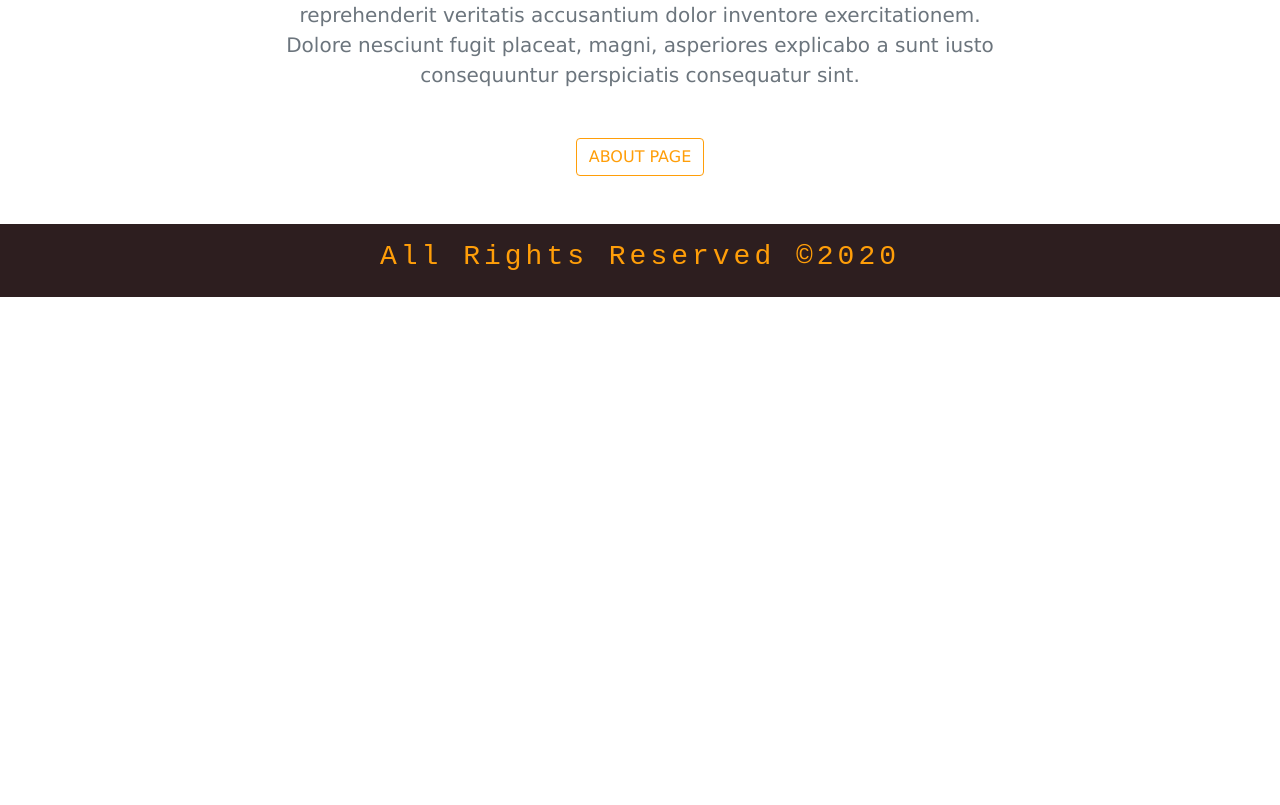
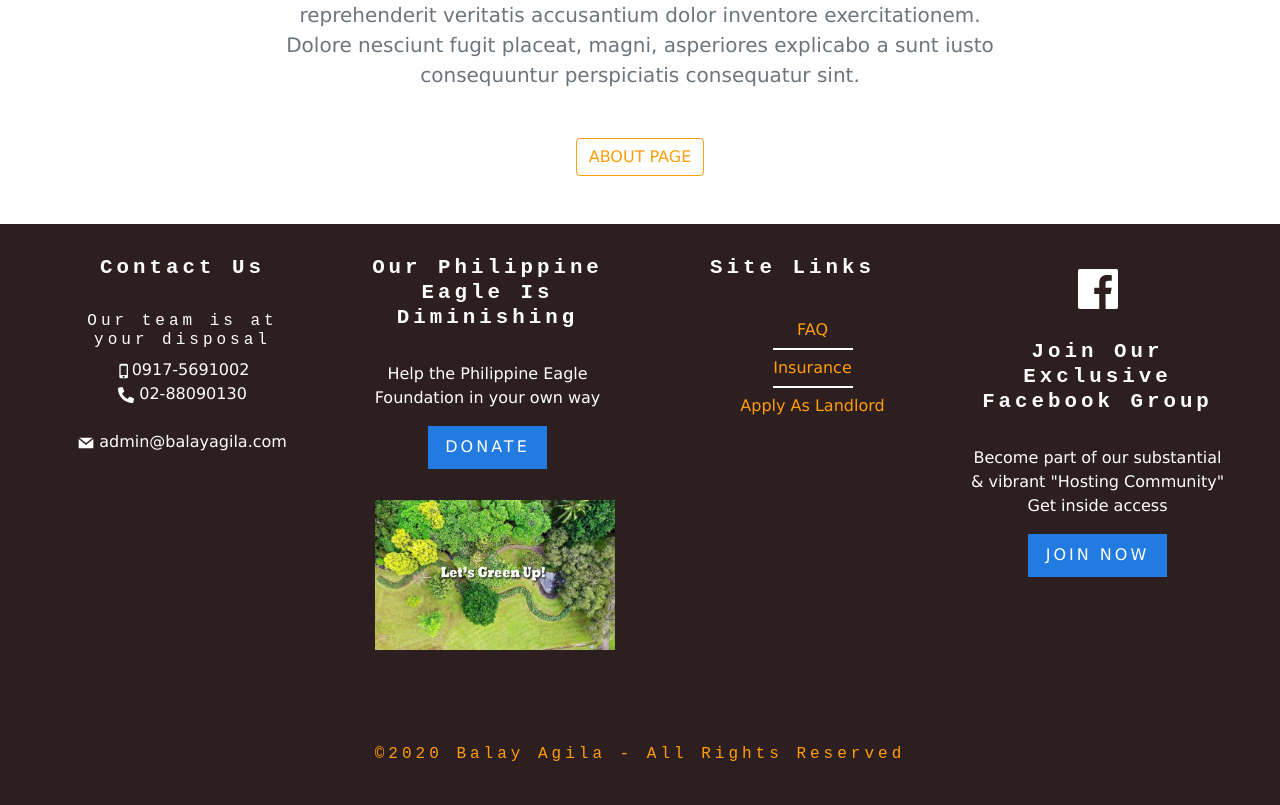
Before and after one commit to icebert04/veggy, a Gatsby site: page /blog in a window 1280 px wide. Shown: the part 468-1273 px from the top of the page. Before the commit the page ends 800 px from the top, so only its background shows below. Built offline with nearby package versions, Linux system fonts and the light colour scheme; Gatsby itself is replaced by a stand-in of ours.

Commit message:
Edited Footer.js

```diff
--- a/src/components/globals/Footer.js
+++ b/src/components/globals/Footer.js
@@ -1,15 +1,107 @@
-import React from 'react'
+import React, { Component } from "react";
+import Plant from "../../images/Plant-Based.jpg";
+import { Link } from "gatsby";
 
-export default function Footer() {
+import { GrFacebook, GrMail } from "react-icons/gr";
+import { FaPhoneAlt } from "react-icons/fa";
+import { MdPhoneIphone } from "react-icons/md";
+
+export default class Futer extends Component {
+  render() {
     return (
-        <footer className="footer py-3">
-           <div className="container">
-           <div className="row">
-           <div className="col-10 mx-auto col-md-6 text-yellow text-center text-capitalize">
-           <h3>all rights reserved &copy;{new Date().getFullYear().toString()}</h3>
-           </div>
-           </div>
-           </div>
-        </footer>
-    )
+      <section className="footer">
+        <div className="footer-center">
+          <article className="footer-item">
+            <h5 className="footer-title">contact us</h5>
+            <h6>Our team is at your disposal</h6>
+
+            <p>
+              <b>
+                <MdPhoneIphone />
+              </b>
+              0917-5691002
+            </p>
+
+            <p>
+              <b>
+                <FaPhoneAlt />
+              </b>{" "}
+              02-88090130
+            </p>
+
+            <br />
+            <p>
+              <b>
+                <GrMail />
+              </b>{" "}
+              admin@balayagila.com
+            </p>
+            <br />
+
+          </article>
+
+          <article className="footer-item">
+            <div>
+              <h5  className="footer-title">Our Philippine Eagle is diminishing</h5>
+              <p>Help the Philippine Eagle Foundation in your own way</p>
+              <a
+                className="footer-btn"
+                href="https://www.philippineeaglefoundation.org/"
+                target="_new"
+              >
+                Donate
+              </a>
+            </div>
+            <div>
+              <img src={Plant} className="footer-image" alt="Plant Based" />
+            </div>
+          </article>
+
+          <div className="footer-item">
+            <h5  className="footer-title">Site Links</h5>
+            <ul className="footer-sites footer-link">
+            <li>
+            <Link to="/apply" target="_blank">
+              FAQ
+            </Link>
+            </li>
+              <div className="seperator" />
+            <li>
+            <Link to="/apply" target="_blank">
+              insurance
+            </Link>
+            </li>
+              <div className="seperator" />
+            <li>
+                <Link to="/apply" target="_blank">
+                  Apply As Landlord
+                </Link>
+              </li>
+            </ul>
+          </div>
+
+          <div className="footer-item">
+            <span>
+              <GrFacebook />
+            </span>
+            <h5  className="footer-title">Join our exclusive facebook group</h5>
+
+            <p>
+              Become part of our substantial & vibrant "Hosting Community"
+              <br /> Get inside access
+            </p>
+            <a
+              href="https://www.facebook.com/groups/203282164142189/"
+              target="_new"
+              className="footer-btn"
+            >
+              Join Now
+            </a>
+          </div>
+        </div>
+
+        <h6 className="copyright text-yellow">©2020 Balay Agila - All Rights Reserved</h6>
+      </section>
+    );
+  }
 }
--- a/src/components/layout.css
+++ b/src/components/layout.css
@@ -4,6 +4,7 @@
   --mainGrey: #ece8dc;
   --mainWhite: #fff;
   --mainDark: #222;
+  --mainBlue: #227be0;
 }
 
 body {
@@ -62,6 +63,143 @@ h6 {
   background-position: center;
   background-size: cover;
 }
+
+.footer-center {
+  width: 90vw;
+  margin: 0 auto;
+  margin-bottom: 5rem;
+  display: grid;
+  grid-template-columns: repeat(auto-fill, minmax(255px, 1fr));
+  grid-row-gap: 2rem;
+  grid-column-gap: 50px;
+}
+
+.footer {
+  padding: 2rem 0;
+
+  color: var(--mainWhite);
+  background-color: var(--mainBlack);
+  text-align: center;
+  align-content: center !important;
+}
+
+.footer h5 {
+  letter-spacing: var(--mainSpacing);
+  text-transform: capitalize;
+}
+
+.footer p {
+  width: 80%;
+  margin: 0 auto;
+}
+
+.footer b {
+  font-size: 16px;
+}
+
+.footer-btn {
+  margin: 1rem;
+
+  display: inline-block;
+  text-decoration: none !important;
+  letter-spacing: 3px;
+  color: var(--mainWhite);
+  background: var(--mainBlue);
+  padding: 0.4rem 0.9rem;
+  border: 3px solid var(--mainBlue);
+  transition: all 0.3s linear;
+  text-transform: uppercase;
+  cursor: pointer;
+}
+
+.footer-btn:hover {
+  text-decoration: none !important;
+  background: transparent !important;
+  color: var(--mainWhite) !important;
+}
+
+.footer form {
+  display: block;
+}
+
+.seperator {
+  width: 5rem;
+  height: 2px;
+  margin: 0px auto;
+  background: var(--mainWhite);
+}
+
+.footer ul {
+  list-style: none;
+}
+
+.footer li {
+  display: inline-block;
+  margin: 6px;
+}
+
+.footer li a {
+  text-decoration: none;
+  color: var(--mainYellow);
+}
+
+.footer-sites {
+  font: small-caps;
+}
+
+.footer-link {
+  text-decoration: none;
+  color: var(--primaryColor);
+  text-transform: capitalize;
+}
+
+.footer-link li a:hover {
+  color: var(--mainYellow);
+  text-decoration: solid;
+}
+
+.footer a:hover {
+  cursor: pointer;
+}
+
+.footer-title {
+  letter-spacing: 3px;
+  text-transform: capitalize;
+
+  display: inline-block;
+
+  font-size: 1.3rem;
+  font-weight: bold;
+  margin-bottom: 1.5em;
+}
+
+.footer-image {
+  margin: 15px;
+  position: relative;
+  max-width: 15rem;
+}
+
+.footer-item span {
+  align-content: center !important;
+  display: inline-block;
+  color: var(--primaryColor);
+  font-size: 2.5rem;
+  margin-bottom: 1.5rem;
+}
+@media screen and (min-width: 992px) {
+  .footer-center {
+    width: 95vw;
+    max-width: 1170px;
+    /* grid-template-columns: repeat(2, 1fr); */
+  }
+}
+
+@media screen and (min-width: 1200px) {
+  .footer p {
+    width: 100%;
+  }
+}
+
 .btn-yellow {
   color: var(--mainYellow);
   border-color: var(--mainYellow);
```
Also changed, not shown: src/images/Plant-Based.jpg (added).
